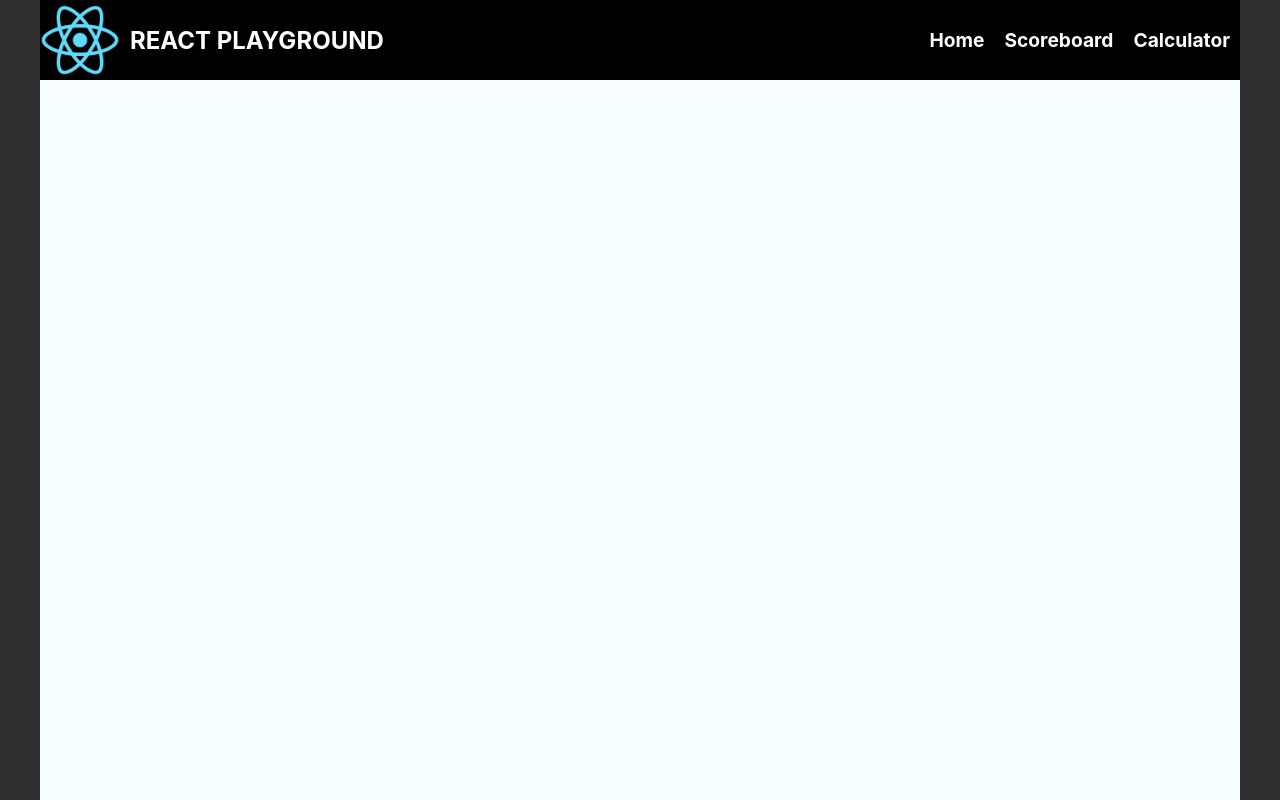
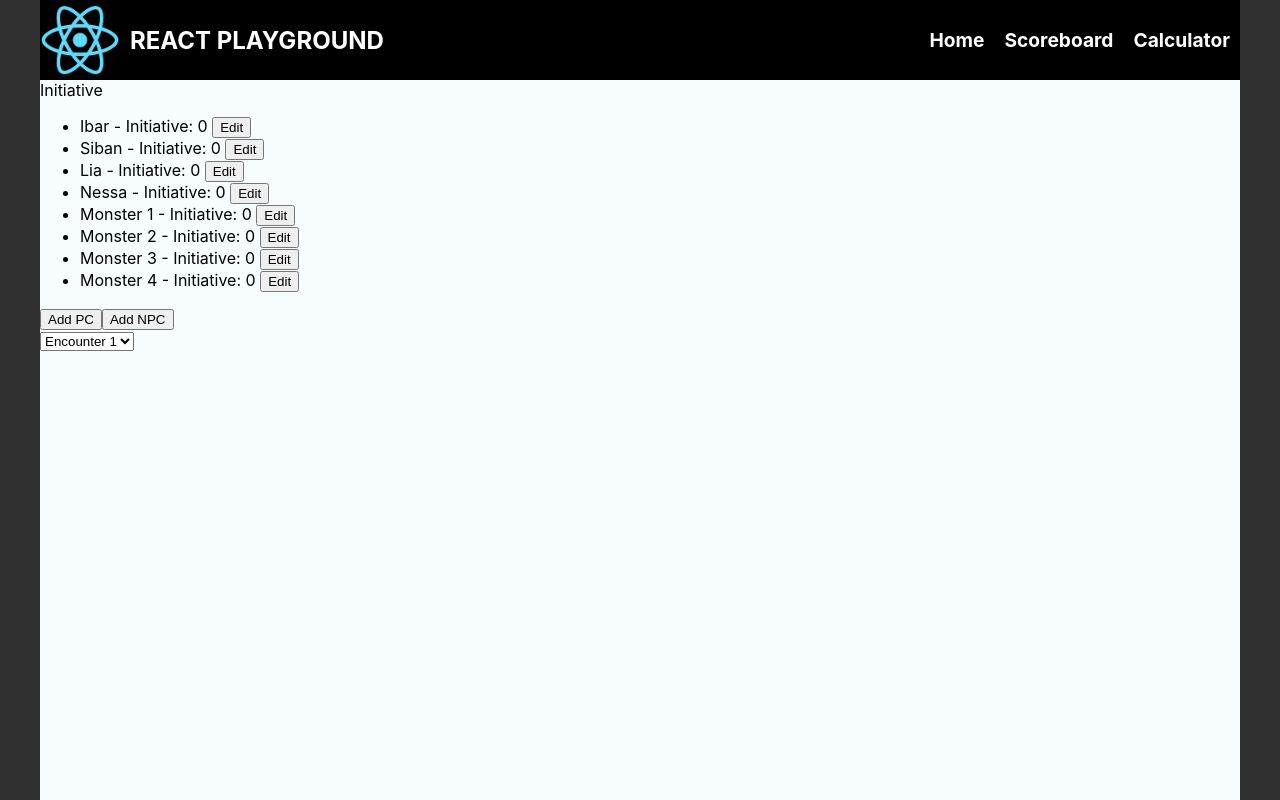
Before and after one commit to kevin-mcdaniel/React-Training-2022, a React (Create React App) app: page /initiative in a window 1280 px wide. Built offline with nearby package versions, Linux system fonts and the light colour scheme.

Commit message:
Began initiative tracker

```diff
--- a/src/App.js
+++ b/src/App.js
@@ -5,6 +5,7 @@ import Home from './components/Home';
 import Header from './components/Header';
 import CalculatorApp from './calculator/CalculatorApp';
 import ScoreboardApp from './scoreboard/ScoreboardApp';
+import InitiativeApp from './initiative/InitiativeApp';
 
 
 const App = () =>(
@@ -18,7 +19,8 @@ const App = () =>(
 
             <Route path="/" exact element={<Home />} />
             <Route path="/scoreboard" element={<ScoreboardApp />} />
-            <Route path="/calculator" element={<CalculatorApp></CalculatorApp>} />
+            <Route path="/calculator" element={<CalculatorApp />} />
+            <Route path="/initiative" element={<InitiativeApp />} />
           </>
         }
       </Routes>
--- a/src/components/Home.js
+++ b/src/components/Home.js
@@ -28,6 +28,13 @@ const Home = (props) => {
             </div>
         </div>
 
+        <div className='project'>
+            <Link to="/initiative" className="projImg"><img src={calculatorImg} alt="Calculator" /></Link>
+            <div>
+                <h1 className="projDesc"><Link to="/initiative">Initiative Tracker</Link></h1>
+                <p>Leaving the comfort of tutorials on my first personal react project.</p>
+            </div>
+        </div>
 
         </div>
     );
--- /dev/null
+++ b/src/initiative/InitiativeApp.js
@@ -0,0 +1,137 @@
+/*
+TODOs
+Need a way to delay in a turn
+array.splice()? idea const changeValuePosition = (arr, init, target) => {[arr[init],arr[target]] = [arr[target],arr[init]]; return arr}
+
+
+*/
+
+import React, { useState } from "react";
+import EncounterSelector from "./components/EncounterSelector.js";
+import './components/data/playerData.js';
+const playerData = [
+    {
+        playerName: "Ibar",
+        id:0,
+        initRoll:0,
+        initBonus: 2,
+        statValue: 14,
+        buffs:[],
+        debuffs:[]
+    },
+    {
+        playerName: "Siban",
+        initRoll:0,
+        initBonus: 4,
+        statValue: 18,
+        buffs:[],
+        debuffs:[]
+    },
+    {
+        playerName: "Lia",
+        initRoll:0,
+        initBonus: 3,
+        statValue: 16,
+        buffs:[],
+        debuffs:[]
+    },
+    {
+        playerName: "Nessa",
+        initRoll:0,
+        initBonus: 0,
+        statValue: 10,
+        buffs:[],
+        debuffs:[]
+    }
+]
+
+const mobData = [
+    {
+        playerName: "Monster 1",
+        id:0,
+        initRoll:0,
+        initBonus: 0,
+        statValue: 10,
+        buffs:[],
+        debuffs:[]
+    },
+    {
+        playerName: "Monster 2",
+        id:1,
+        initRoll:0,
+        initBonus: 2,
+        statValue: 14,
+        buffs:[],
+        debuffs:[]
+    },
+    {
+        playerName: "Monster 3",
+        id:2,
+        initRoll:0,
+        initBonus: -1,
+        statValue: 8,
+        buffs:[],
+        debuffs:[]
+    },
+    {
+        playerName: "Monster 4",
+        id:3,
+        initRoll:0,
+        initBonus: 5,
+        statValue: 20,
+        buffs:[],
+        debuffs:[]
+    }
+]
+
+
+
+
+const InitiativeApp = () =>{
+
+const [combatants, setCombatants ] = useState(playerData.concat(mobData));
+
+const updateInitiative = (playerName, value) => {
+    let updatedPlayers = combatants.map(
+        activePlayer => activePlayer.playerName === playerName ? {...activePlayer, initRoll: value} : activePlayer
+    )
+   setCombatants(updatedPlayers)
+}
+
+const addCombatants = newCombatants =>{
+    setCombatants([...combatants, ...newCombatants]);
+}
+
+
+    return(
+
+        <div className="initiative">
+        <div>Initiative</div>
+
+        <ul>
+
+            {
+                combatants.map((player, i)=>{
+                    return(
+                        <li key={i}>
+                            <span>{player.playerName} - Initiative:  {player.initRoll} </span>
+                            <button onClick={()=>{ updateInitiative(player.playerName, 10)}}>Edit</button>
+                        </li>
+                    )
+
+
+
+                })
+
+
+            }
+        </ul>
+            <div>
+                <button>Add PC</button><button>Add NPC</button>
+            </div>
+            <EncounterSelector addCombatants={addCombatants} />
+        </div>
+    )
+}
+
+export default InitiativeApp
--- /dev/null
+++ b/src/initiative/components/EncounterSelector.js
@@ -0,0 +1,109 @@
+import React from "react";
+
+const EncounterSelector = (props) =>{
+    const encounterGroups = [
+        {
+            name:"Encounter 1",
+            id:0,
+            mobs:[
+                {
+                    playerName: "Monster 1",
+                    initRoll:0,
+                    initBonus: 0,
+                    statValue: 10,
+                    buffs:[],
+                    debuffs:[]
+                },
+                {
+                    playerName: "Monster 2",
+                    initRoll:0,
+                    initBonus: 2,
+                    statValue: 14,
+                    buffs:[],
+                    debuffs:[]
+                },
+                {
+                    playerName: "Monster 3",
+                    initRoll:0,
+                    initBonus: -1,
+                    statValue: 8,
+                    buffs:[],
+                    debuffs:[]
+                },
+                {
+                    playerName: "Monster 4",
+                    initRoll:0,
+                    initBonus: 5,
+                    statValue: 20,
+                    buffs:[],
+                    debuffs:[]
+                }
+            ]
+        },
+        {
+            name:"Encounter 2",
+            id:1,
+            mobs:[
+                {
+                    playerName: "Monster 5",
+                    initRoll:0,
+                    initBonus: 0,
+                    statValue: 10,
+                    buffs:[],
+                    debuffs:[]
+                },
+                {
+                    playerName: "Monster 6",
+                    initRoll:0,
+                    initBonus: 2,
+                    statValue: 14,
+                    buffs:[],
+                    debuffs:[]
+                },
+                {
+                    playerName: "Monster 7",
+                    initRoll:0,
+                    initBonus: -1,
+                    statValue: 8,
+                    buffs:[],
+                    debuffs:[]
+                },
+                {
+                    playerName: "Monster 8",
+                    initRoll:0,
+                    initBonus: 5,
+                    statValue: 20,
+                    buffs:[],
+                    debuffs:[]
+                }
+            ]
+
+        },
+    ]
+    // need to use IDs instead of names to prevent same name conflicts
+    return(
+
+        <select className="mySelect" onChange={(e) =>{
+                const selectedEncounter = e.target.value;
+                const mobElement = encounterGroups.filter(obj => {
+                    return obj.id === parseInt(selectedEncounter)
+                });
+                console.log(mobElement.mobs);
+                props.addCombatants(mobElement[0].mobs);
+            }
+        }>
+            {
+                encounterGroups.map((encounter) =>{
+                    return(
+                        <option key={encounter.id} value={encounter.id}>{encounter.name}</option>
+                    )
+
+                }
+
+                )
+            }
+        </select>
+    )
+}
+
+export default EncounterSelector;
--- /dev/null
+++ b/src/initiative/components/data/playerData.js
@@ -0,0 +1,47 @@
+const playerData = [
+    {
+        name: "Ibar",
+        initBonus: 2,
+        statValue: 14
+    },
+    {
+        name: "Siban",
+        initBonus: 4,
+        statValue: 18
+    },
+    {
+        name: "Lia",
+        initBonus: 3,
+        statValue: 16
+    },
+    {
+        name: "Nessa",
+        initBonus: 0,
+        statValue: 10
+    }
+]
+
+const mobData = [
+    {
+        name: "Monster 1",
+        initBonus: 0,
+        statValue: 10
+    },
+    {
+        name: "Monster 2",
+        initBonus: 2,
+        statValue: 14
+    },
+    {
+        name: "Monster 3",
+        initBonus: -1,
+        statValue: 8
+    },
+    {
+        name: "Monster 4",
+        initBonus: 5,
+        statValue: 20
+    }
+]
+
+export default playerData
```
Also changed, not shown: src/initiative/components/Combatant.js (added, +16 -0 lines), src/initiative/components/Combatants.js (added, +44 -0 lines), public/manifest.json.
